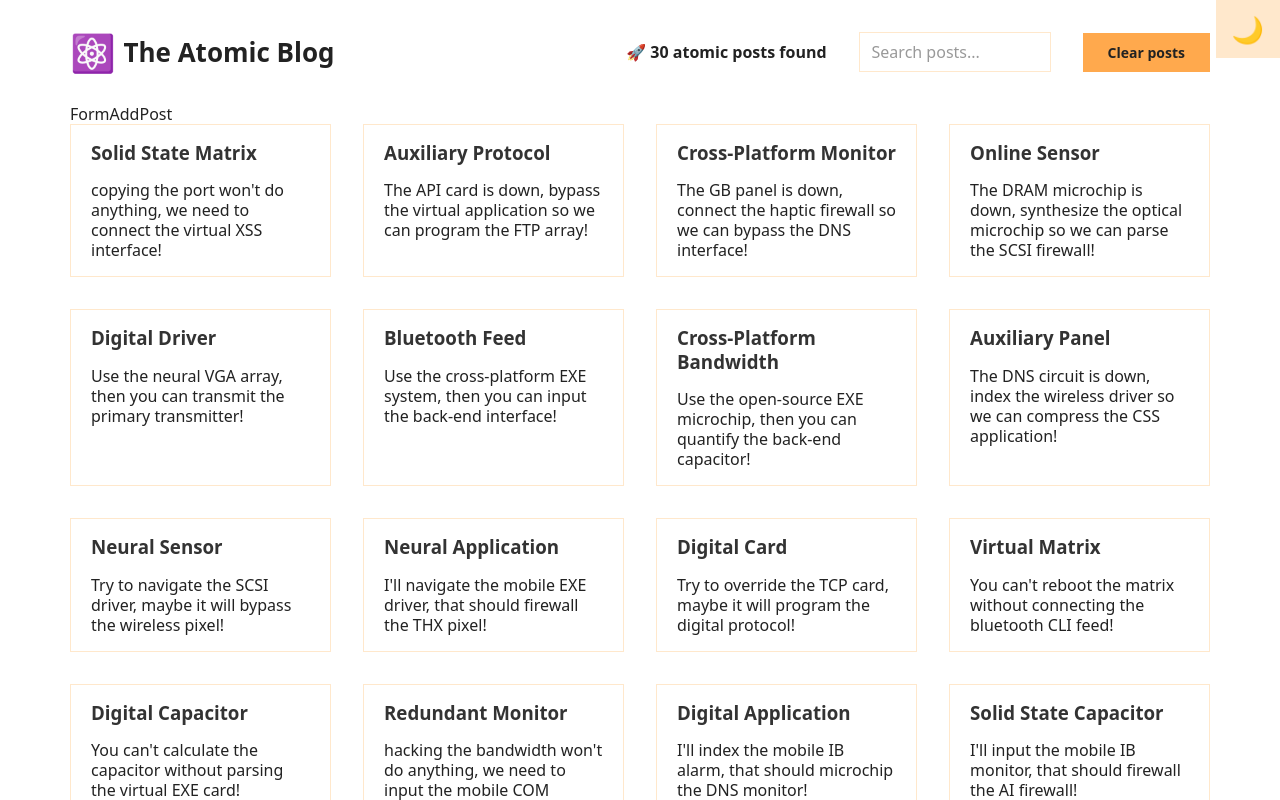
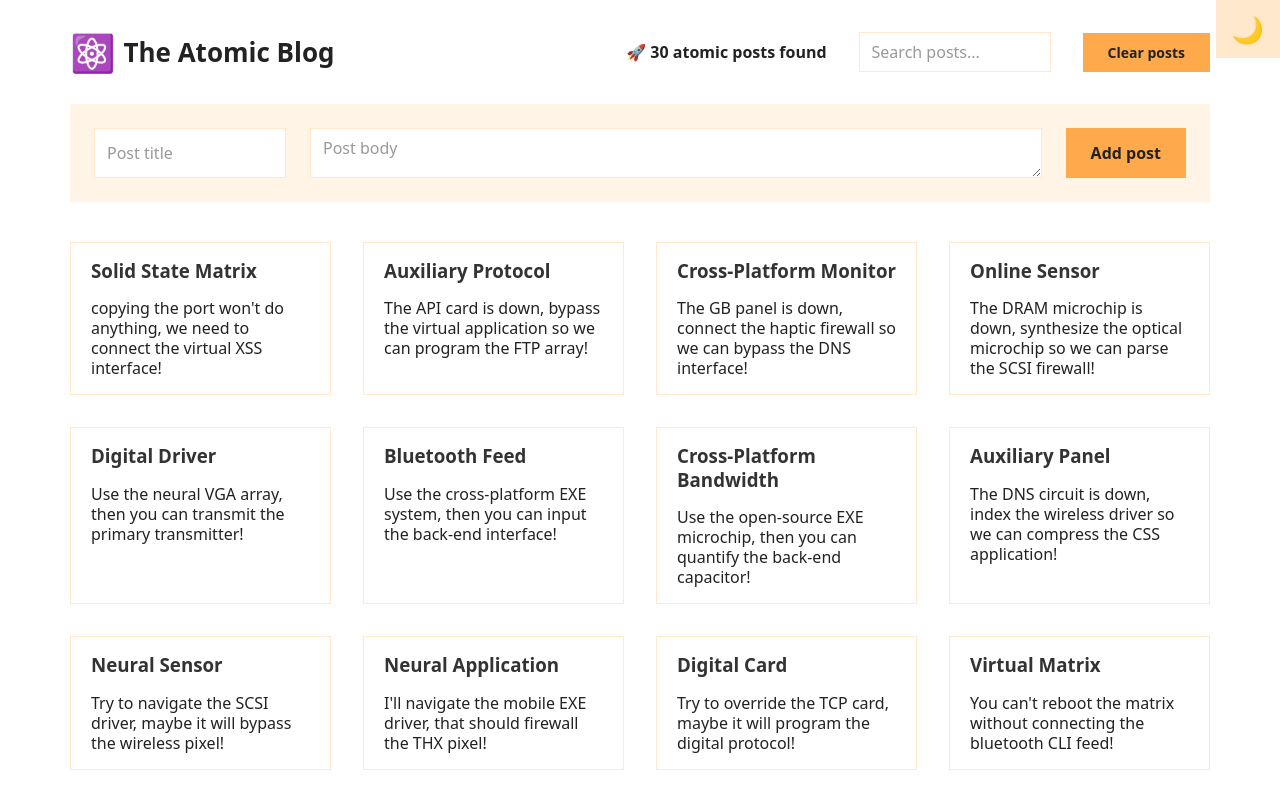
Before and after one commit to platisam/Atomic_blog, a React (Create React App) app: page / in a window 1280 px wide. Shown: the top 800 px of the page. Built offline with nearby package versions, Linux system fonts and the light colour scheme.

Commit message:
setting state and controlled inputs in FormAddPost component

```diff
--- a/src/FormAddPost.js
+++ b/src/FormAddPost.js
@@ -1,4 +1,23 @@
+import { useState } from "react";
+
 const FormAddPost = ({ onAddPost }) => {
-  return <div>FormAddPost</div>;
+  const [title, setTitle] = useState("");
+  const [body, setBody] = useState("");
+
+  return (
+    <form>
+      <input
+        value={title}
+        onChange={(e) => setTitle(e.target.value)}
+        placeholder="Post title"
+      />
+      <textarea
+        value={body}
+        onChange={(e) => setBody(e.target.value)}
+        placeholder="Post body"
+      />
+      <button>Add post</button>
+    </form>
+  );
 };
 export default FormAddPost;
```
